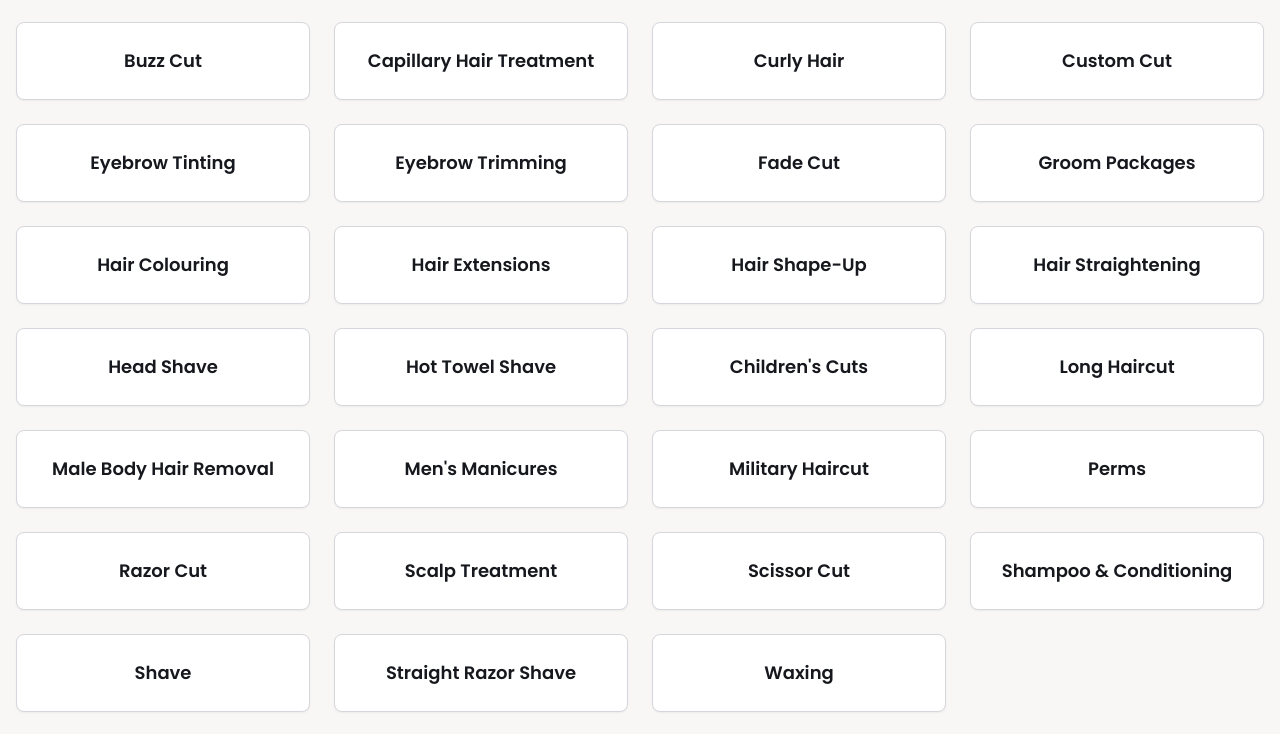
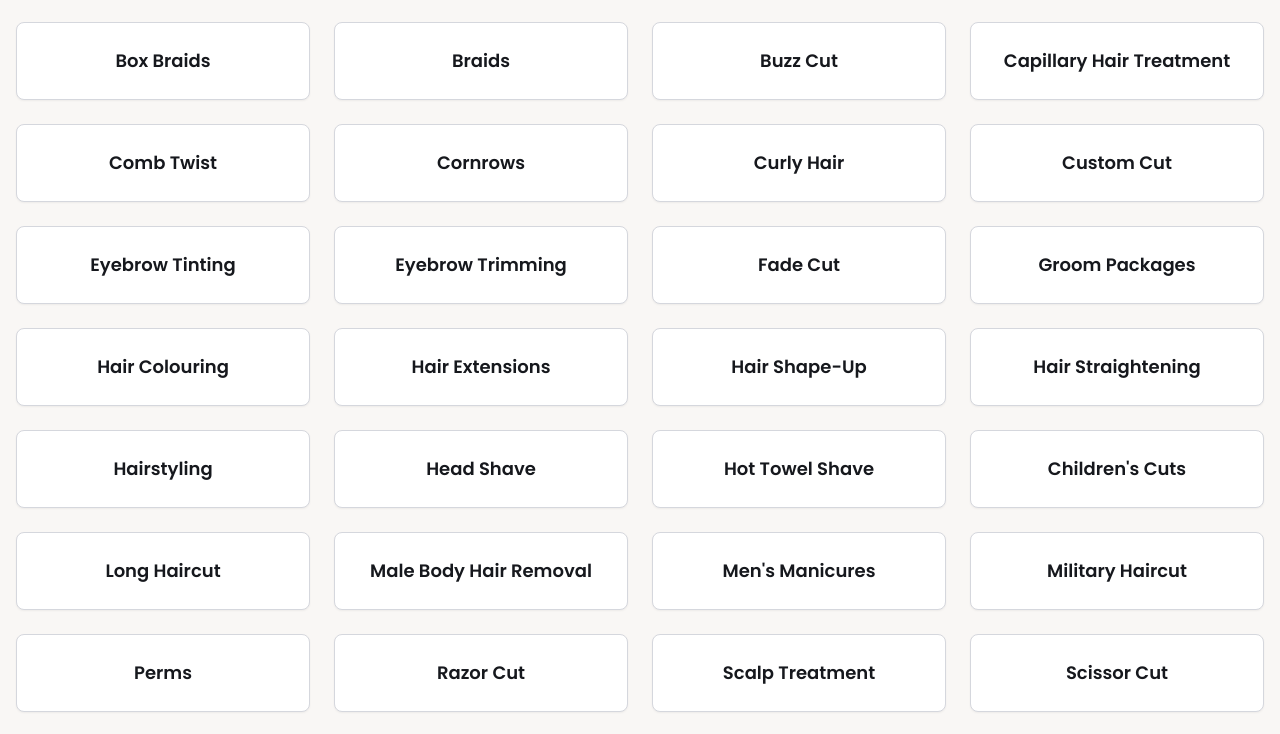
Before and after one commit to calvinisbuilding/enable-cutz-booking-hub, a React (Vite) app: page /services in a window 1280 px wide. Shown: the part 444-1178 px from the top of the page. Built offline with nearby package versions, Linux system fonts and the light colour scheme; the HTML template or start-up script is replaced by a standard one.

Commit message:
Add unisex services to Services page

```diff
--- a/src/pages/Services.tsx
+++ b/src/pages/Services.tsx
@@ -7,8 +7,12 @@ const Services = () => {
     "Beard Dyeing",
     "Beard Maintenance",
     "Beard Trim",
+    "Box Braids",
+    "Braids",
     "Buzz Cut",
     "Capillary Hair Treatment",
+    "Comb Twist",
+    "Cornrows",
     "Curly Hair",
     "Custom Cut",
     "Eyebrow Tinting",
@@ -19,6 +23,7 @@ const Services = () => {
     "Hair Extensions",
     "Hair Shape-Up",
     "Hair Straightening",
+    "Hairstyling",
     "Head Shave",
     "Hot Towel Shave",
     "Children's Cuts",
@@ -33,6 +38,7 @@ const Services = () => {
     "Shampoo & Conditioning",
     "Shave",
     "Straight Razor Shave",
+    "Wash and Blowdry",
     "Waxing",
   ];
 
```
